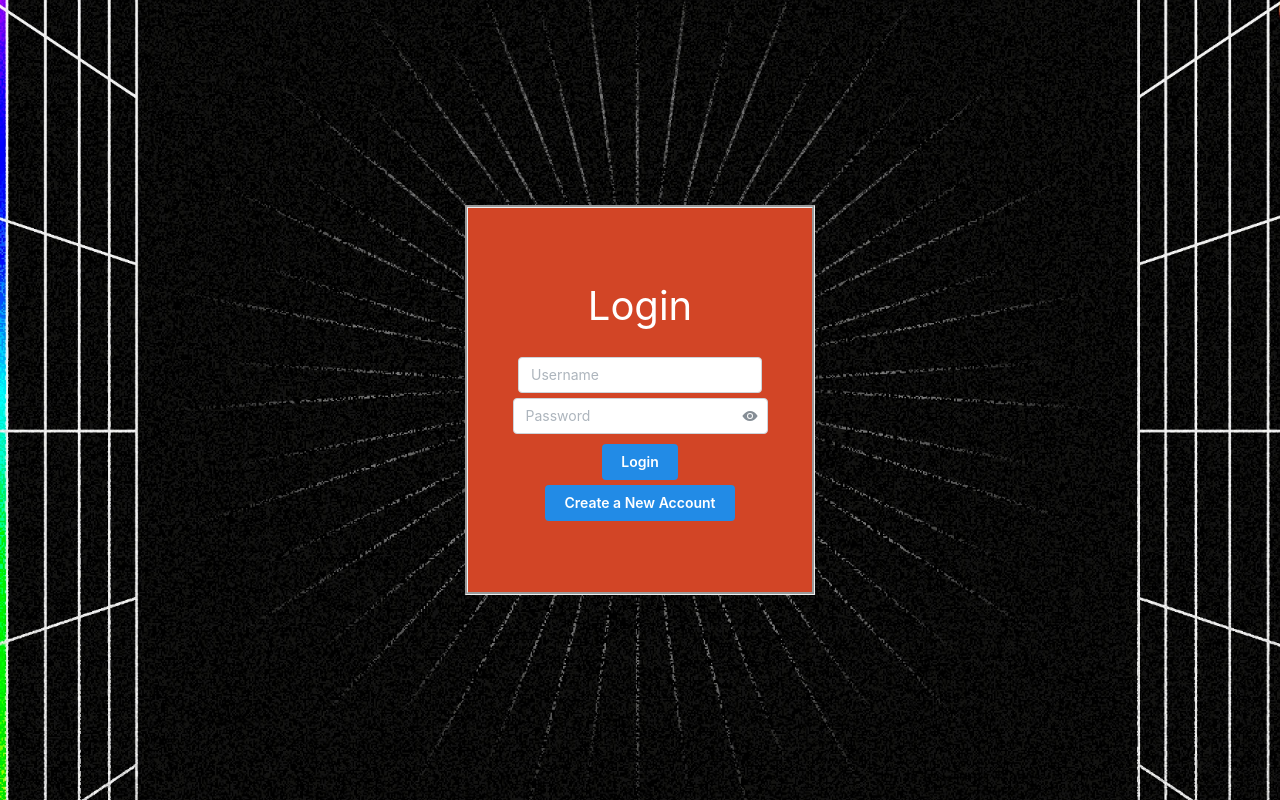
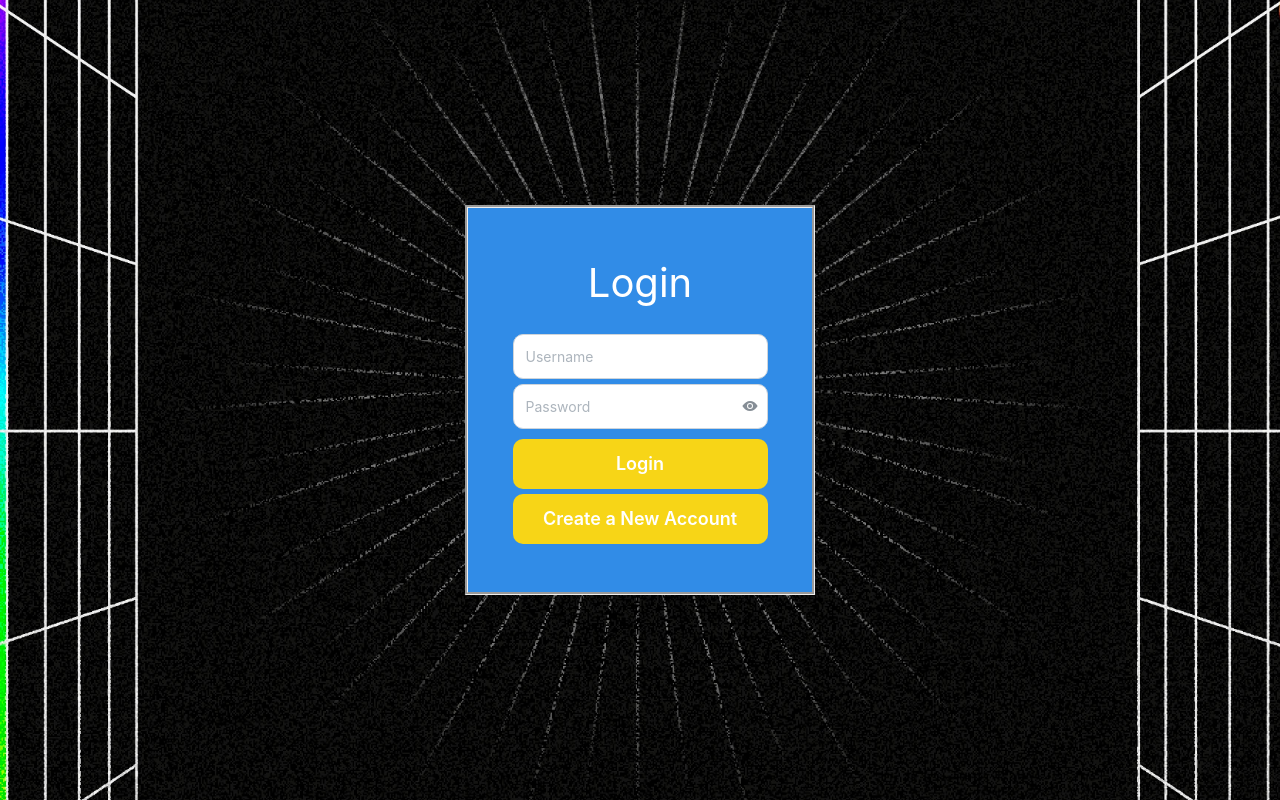
Before and after one commit to RalucaDavid/Chat-Connect, a React (Create React App) app in the folder Frontend/chat-connect/: page / in a window 1280 px wide. Built offline with nearby package versions, Linux system fonts and the light colour scheme.

Commit message:
add another fix design

```diff
--- a/Frontend/chat-connect/src/components/authentication-component/login-component/login-component.module.css
+++ b/Frontend/chat-connect/src/components/authentication-component/login-component/login-component.module.css
@@ -1,6 +1,6 @@
 
 .loginWrapper{
-    background-color: #d24526;
+    background-color: #318CE7;
     display:flex;
     align-items: center;
     justify-content: center;
@@ -12,12 +12,12 @@
 }
 
 .buttonStyle{
-    width: 255px;
+    width: 255px !important;
     margin-bottom: 5px;
-    height: 50px;
-    border-radius: 10px;
-    background-color: #f7d517;
-    font-size: 18px;
+    height: 50px !important;
+    border-radius: 10px !important;
+    background-color: #f7d517 !important;
+    font-size: 18px !important;
 }
 
 .titleStyle{
@@ -28,32 +28,32 @@
 }
 
 .buttonStyle:hover{
-    background-color: #11e568;
+    background-color: #0039a6 !important;
     cursor: pointer;
 }
 
 .inputStyle{
-    width: 255px;
-    height: 45px;
+    width: 255px !important;
+    height: 45px !important;
     font-size: 18px;
-    border-radius: 10px;
+    border-radius: 10px !important;
 }
 
 .inputPassword{
-    border-radius: 10px;
-    height: 45px;
+    border-radius: 10px !important;
+    height: 45px !important;
     font-size: 18px;
 }
 
 .passwordWrapper{
     margin: 5px 0px 10px 0px;
-    width: 255px;
+    width: 255px !important;
 }
 
 .errorMessage{
     padding: 0px;
     margin: 0px;
-    color:  #1F305E;
+    color: #9e212d !important;
     width: 255px;
     height: 45px;
     text-align: center;
--- a/Frontend/chat-connect/src/components/authentication-component/register-component/register-component.module.css
+++ b/Frontend/chat-connect/src/components/authentication-component/register-component/register-component.module.css
@@ -1,6 +1,6 @@
 
 .loginWrapper{
-    background-color: #d24526;
+    background-color: #318CE7;
     display:flex;
     align-items: center;
     justify-content: center;
@@ -12,12 +12,12 @@
 }
 
 .buttonStyle{
-    width: 255px;
+    width: 255px !important;
     margin-bottom: 5px;
-    height: 50px;
-    border-radius: 10px;
-    background-color: #f7d517;
-    font-size: 18px;
+    height: 50px !important;
+    border-radius: 10px !important;
+    background-color: #f7d517 !important;
+    font-size: 18px !important;
 }
 
 .titleStyle{
@@ -28,33 +28,33 @@
 }
 
 .buttonStyle:hover{
-    background-color: #11e568;
+    background-color: #0039a6 !important;
     cursor: pointer;
 }
 
 .inputStyle{
-    width: 255px;
-    height: 45px;
-    font-size: 18px;
+    width: 255px !important;
+    height: 45px !important;
+    font-size: 18px !important;
     border-radius: 10px;
     margin-bottom: 5px;
 }
 
 .inputPassword{
-    border-radius: 10px;
-    height: 45px;
+    border-radius: 10px !important;
+    height: 45px !important;
     font-size: 18px;
 }
 
 .passwordWrapper{
     margin: 0px 0px 10px 0px;
-    width: 255px;
+    width: 255px !important;
 }
 
 .errorMessage{
     padding: 0px;
     margin: 0px;
-    color:  #1F305E;
+    color: #9e212d !important;
     width: 255px;
     height: 45px;
     text-align: center;
```
